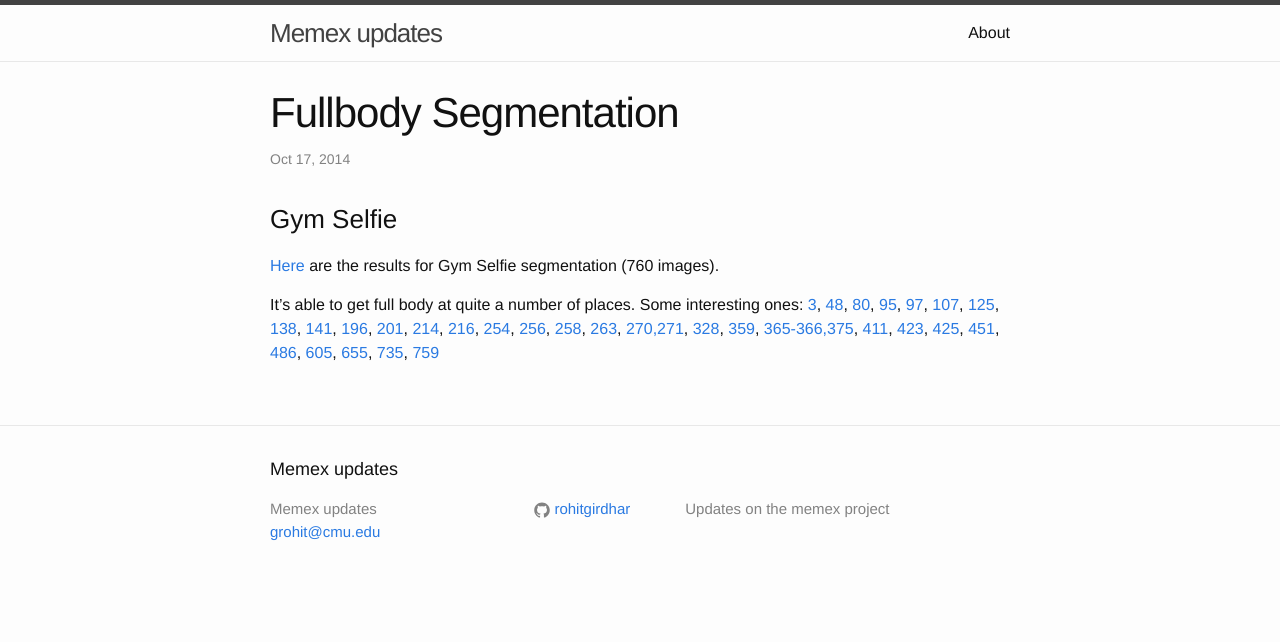
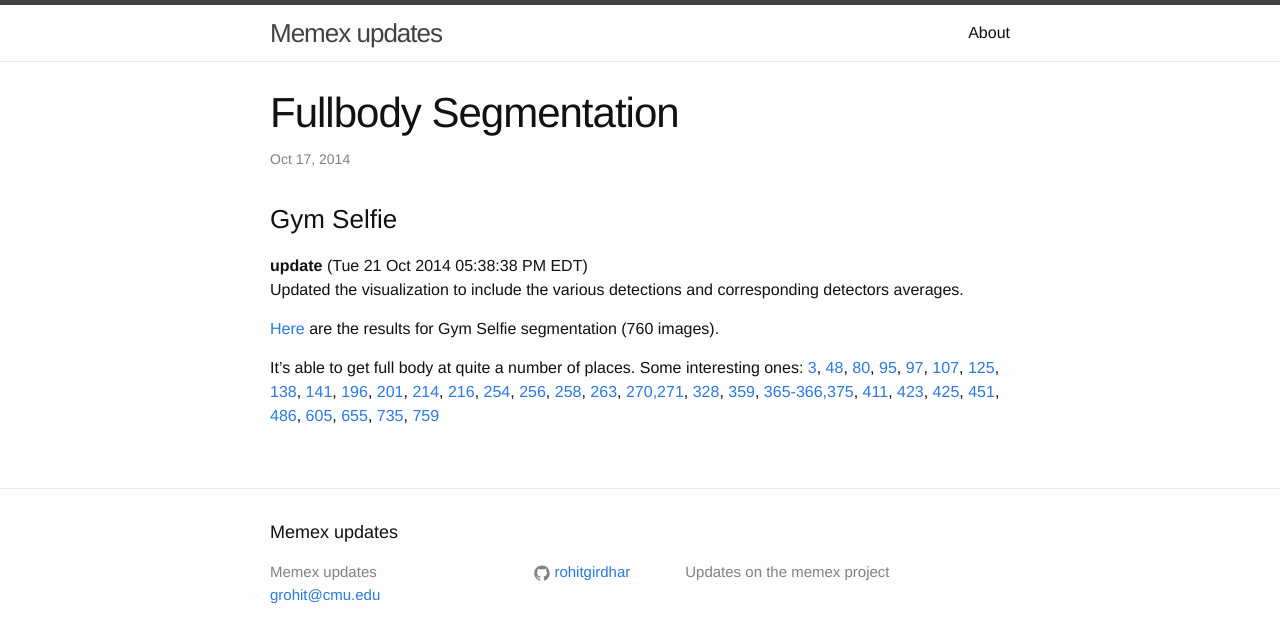
Before and after one commit to rohitgirdhar/memex_weblog, a Jekyll site: the page built from _posts/2014-10-17-FullbodySelfie.markdown, in a window 1280 px wide. Shown: the top 642 px of the page. Built offline with Jekyll 4.4.1, drawn with Linux system fonts in a browser that asks for light colours.

```diff
--- a/_posts/2014-10-17-FullbodySelfie.markdown
+++ b/_posts/2014-10-17-FullbodySelfie.markdown
@@ -5,6 +5,10 @@ categories: xinlei segmentation selfie
 ---
 
 ### Gym Selfie
+
+**update** (Tue 21 Oct 2014 05:38:38 PM EDT)
+Updated the visualization to include the various detections and corresponding detectors averages.
+
 
 [Here](http://pyrie.vmr.cs.cmu.edu/~rohit/projects/003_SelfieSegmentation/results/002_Vanilla_FullBody1K/fullbody/gym/publish/selfies-gym/s001.html)
 are the results for Gym Selfie segmentation (760 images).
```
Also changed, not shown: _posts/2014-10-22-ClusterColorHist.markdown (added, +25 -0 lines).
